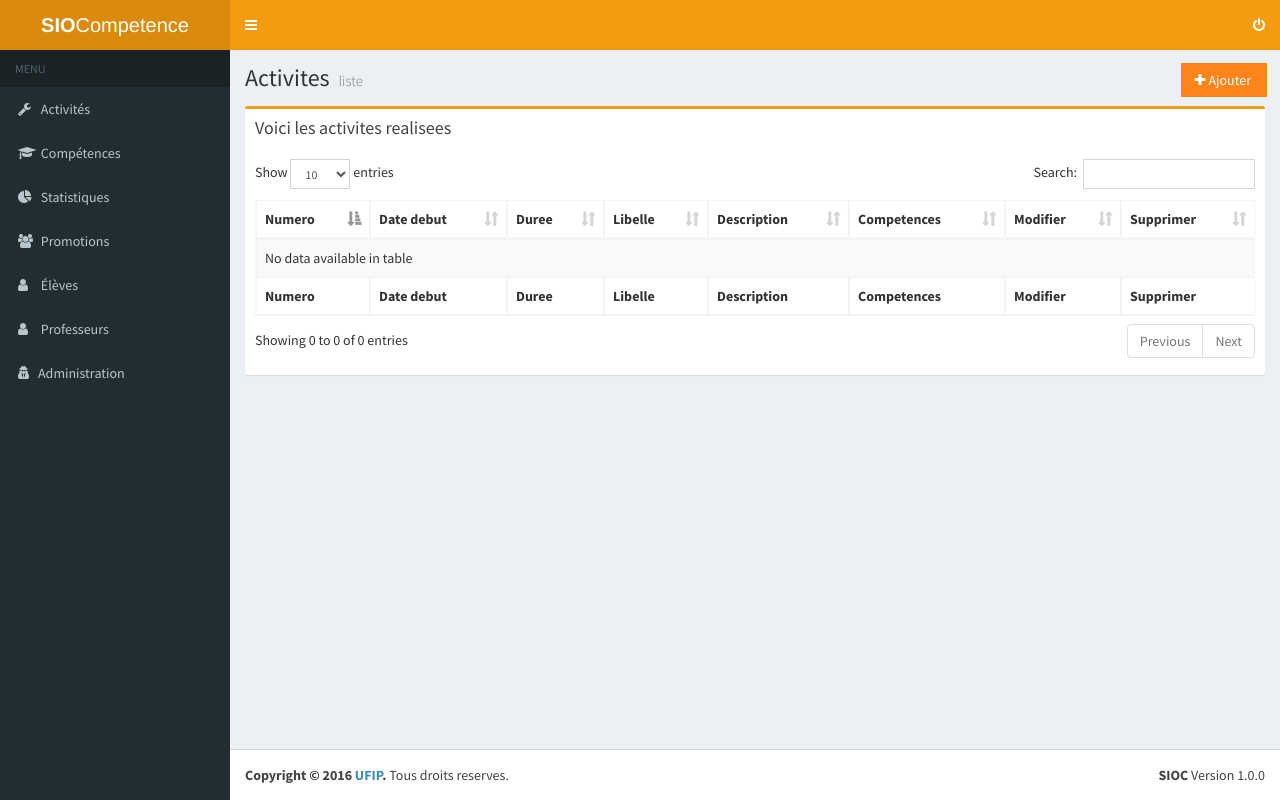
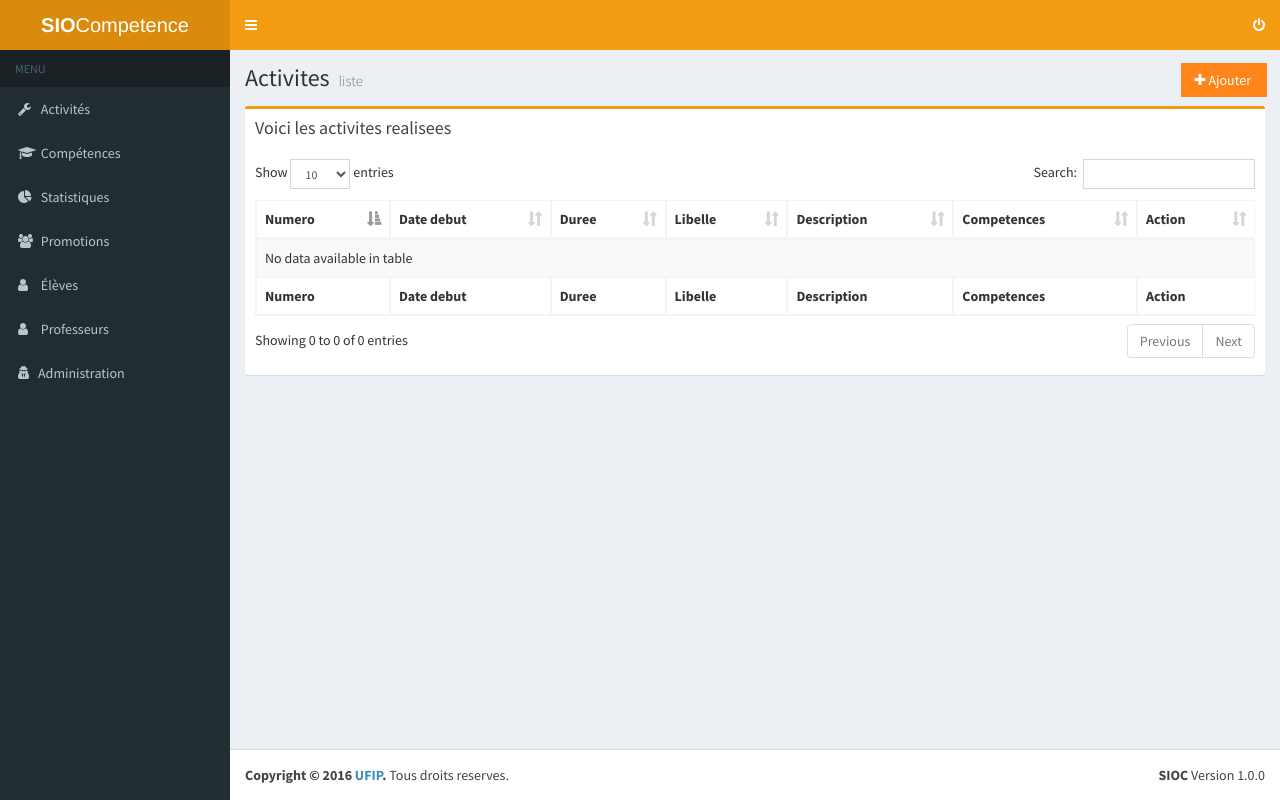
Before and after one commit to RemiLelaidier/SIOC-Silex, a PHP site: template vues/activite.html.twig in a window 1280 px wide. Run offline with PHP 8.4, Linux system fonts and the light colour scheme; the template is opened without the code that fills it, so the values that code supplies are empty; some libraries are stand-ins or nearby versions.

Commit message:
Activite

```diff
--- a/vues/activite.html.twig
+++ b/vues/activite.html.twig
@@ -26,8 +26,7 @@
                         <th>Libelle</th>
                         <th>Description</th>
                         <th>Competences</th>
-                        <th>Modifier</th>
-                        <th>Supprimer</th>
+                        <th>Action</th>
                       </tr>
                     </thead>
                     <tbody>
@@ -59,8 +58,7 @@
                         <th>Libelle</th>
                         <th>Description</th>
                         <th>Competences</th>
-                        <th>Modifier</th>
-                        <th>Supprimer</th>
+                        <th>Action</th>
                       </tr>
                     </tfoot>
                   </table>
```
